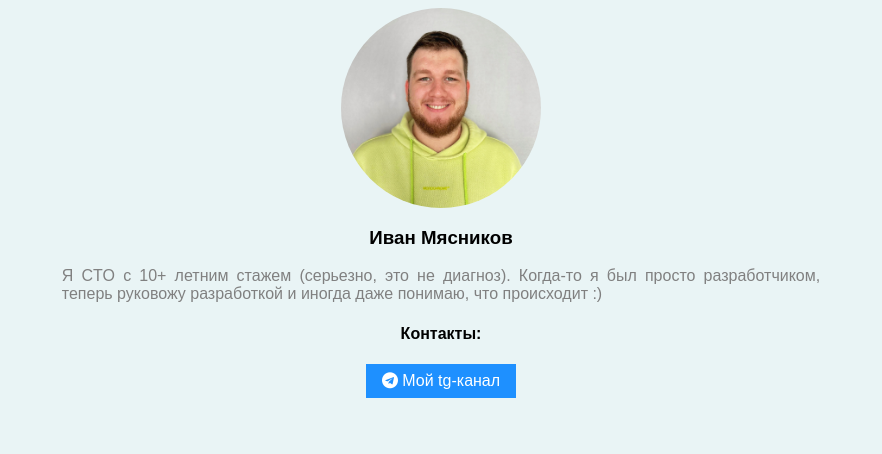
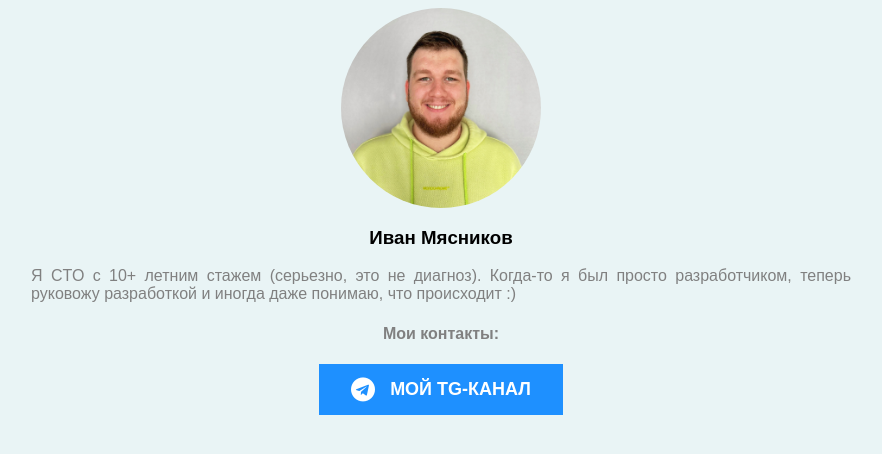
Before and after one commit to ctoivan/ctoivan.github.io, a plain HTML site: page index.html in a window 1280 px wide. Shown: the whole page, without its empty margins (199-1081 px from the left). Drawn offline with Linux system fonts and the light colour scheme.

Commit message:
Update index.html

```diff
--- a/index.html
+++ b/index.html
@@ -8,12 +8,13 @@
   background-color: DodgerBlue;
   border: none;
   color: white;
-  padding: 8px 16px;
+  padding: 15px 32px;
   text-decoration: none;
   display: inline-block;
-  font-size: 16px;
+  font-size: 18px;
   cursor: pointer;
   font-family: Arial, Helvetica, sans-serif;
+  font-weight: bold;
 }
 .button:hover {
   background-color: RoyalBlue;
@@ -37,7 +38,7 @@ img{
 img:hover{
   height:110%;
 }
-p{
+p {
   color: gray;
   font-family: Arial, Helvetica, sans-serif;
   display: flex;
@@ -51,6 +52,8 @@ h3 {
 }
 h4 {
   font-family: Arial, Helvetica, sans-serif;
+  font-weight: bold;
+  color: gray;
 }
 body {
   background-color: #A9D7DB40;
@@ -61,7 +64,10 @@ body {
   text-align: justify;
   align-items: center;
   height: 10%;
-  max-width: 60%;
+  max-width: 820px;
+}
+i{
+  margin-right: 10px;
 }
 </style>
 <title>Иван Мясников</title>
@@ -73,8 +79,8 @@ body {
 </div>
 <h3>Иван Мясников</h3>
 <p class="center-both">Я CTO с 10+ летним стажем (серьезно, это не диагноз). Когда-то я был просто разработчиком, теперь руковожу разработкой и иногда даже понимаю, что происходит :)</p>
-<h4>Контакты:</h4>
-<a href="https://t.me/mystdout" class="button" align="center"><i class="fa fa-telegram" align="left"></i>  Мой tg-канал</a>
+<h4><b>Мои контакты:</b></h4>
+<a href="https://t.me/mystdout" class="button" align="center"><i class="fa fa-lg fa-telegram"></i>  МОЙ TG-КАНАЛ</a>
 </center>
 </body>
 </html>
```
